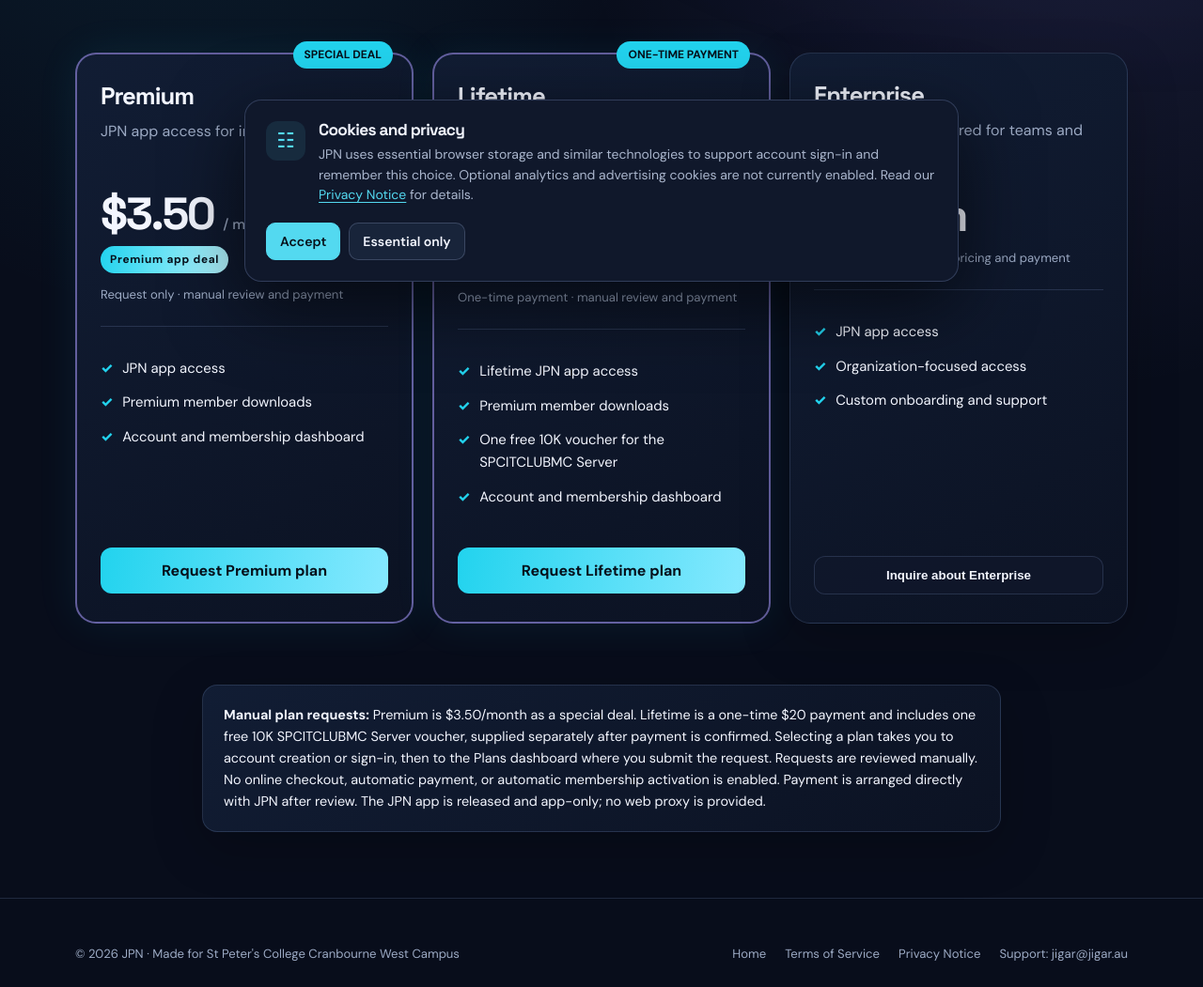
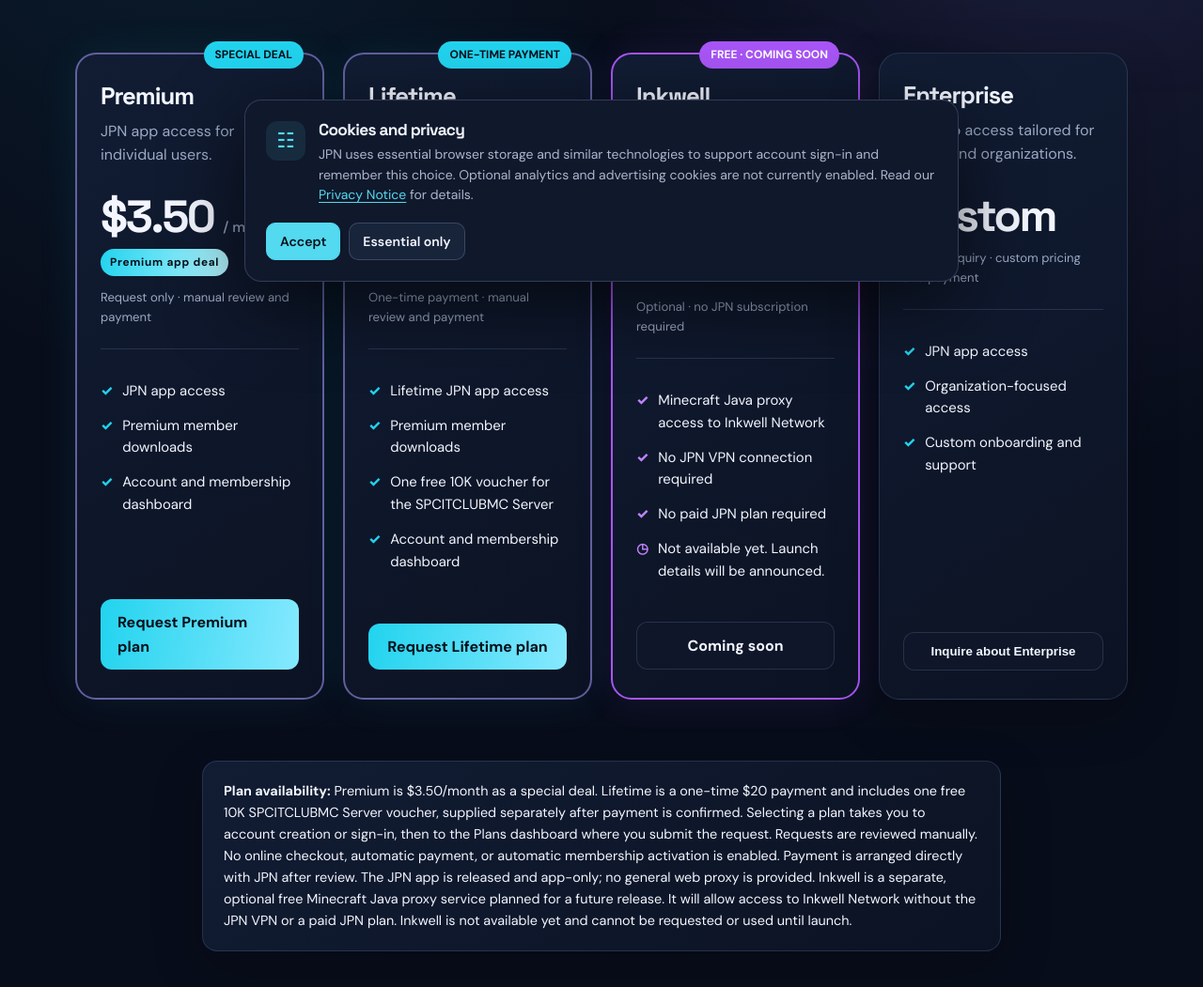
Before and after one commit to Jigar1234Nob/JPN, a plain HTML site: page docs/plans/index.html in a window 1280 px wide. Shown: the part 480-1531 px from the top of the page at 94% size. Drawn offline with Linux system fonts and the light colour scheme; a script that the page names is missing.

Commit message:
Add upcoming free Inkwell plan

```diff
--- a/docs/plans/index.html
+++ b/docs/plans/index.html
@@ -146,7 +146,7 @@
 
     .plans {
       display: grid;
-      grid-template-columns: repeat(3, minmax(0, 1fr));
+      grid-template-columns: repeat(4, minmax(0, 1fr));
       gap: 20px;
       align-items: stretch;
       padding: 25px 0 65px;
@@ -166,6 +166,17 @@
       border: 2px solid var(--cyan);
       box-shadow: 0 0 45px rgba(34,211,238,.08);
     }
+
+    .plan.inkwell {
+      border: 2px solid #a855f7;
+      background: linear-gradient(145deg, rgba(48,24,75,.96), rgba(20,14,39,.98));
+      box-shadow: 0 0 42px rgba(168,85,247,.10);
+    }
+    .inkwell .popular { background: #a855f7; color: #fff; }
+    .inkwell .price { color: #d8b4fe; }
+    .inkwell .yes, .inkwell .soon { color: #c084fc; }
+    .button.coming-soon { background: rgba(168,85,247,.14); border-color: rgba(192,132,252,.5); color: #e9d5ff; cursor: not-allowed; }
+    .button.coming-soon:hover { transform: none; border-color: rgba(192,132,252,.5); }
 
     .popular {
       position: absolute;
@@ -243,8 +254,8 @@
 
     @media (max-width: 850px) {
       .plans {
-        grid-template-columns: 1fr;
-        max-width: 520px;
+        grid-template-columns: repeat(2, minmax(0, 1fr));
+        max-width: 760px;
         margin: auto;
         gap: 25px;
       }
@@ -262,6 +273,7 @@
       .nav-links a { font-size: .82rem; }
       .nav-links .button { padding: 9px 10px; }
       .hero { padding-top: 65px; }
+      .plans { grid-template-columns: 1fr; max-width: 520px; }
     }
 
 .site-footer{width:100%;margin:0!important;margin-top:auto!important;padding:20px 0!important;border-top:1px solid var(--border,rgba(204,216,255,.15))!important;border-bottom:0!important;color:var(--muted,#9caac4);font-size:.82rem}
@@ -364,6 +376,22 @@
           <a class="button primary" href="/JPN/login/?mode=signup&amp;plan=lifetime">Request Lifetime plan</a>
         </article>
 
+        <article class="plan inkwell">
+          <span class="popular">FREE · COMING SOON</span>
+          <h2>Inkwell</h2>
+          <p class="description">A free Minecraft Java proxy for connecting to Inkwell Network without needing the JPN VPN.</p>
+          <div class="price">Free</div>
+          <div class="billing">Optional · no JPN subscription required</div>
+          <hr class="rule">
+          <ul class="features">
+            <li><span class="yes">✓</span><span>Minecraft Java proxy access to Inkwell Network</span></li>
+            <li><span class="yes">✓</span><span>No JPN VPN connection required</span></li>
+            <li><span class="yes">✓</span><span>No paid JPN plan required</span></li>
+            <li><span class="soon">◷</span><span>Not available yet. Launch details will be announced.</span></li>
+          </ul>
+          <span class="button coming-soon" aria-disabled="true">Coming soon</span>
+        </article>
+
         <article class="plan">
           <h2>Enterprise</h2>
           <p class="description">JPN app access tailored for teams and organizations.</p>
@@ -408,8 +436,8 @@
         </section>
       </div>
       <aside class="note">
-        <strong>Manual plan requests:</strong>
-        Premium is $3.50/month as a special deal. Lifetime is a one-time $20 payment and includes one free 10K SPCITCLUBMC Server voucher, supplied separately after payment is confirmed. Selecting a plan takes you to account creation or sign-in, then to the Plans dashboard where you submit the request. Requests are reviewed manually. No online checkout, automatic payment, or automatic membership activation is enabled. Payment is arranged directly with JPN after review. The JPN app is released and app-only; no web proxy is provided.
+        <strong>Plan availability:</strong>
+        Premium is $3.50/month as a special deal. Lifetime is a one-time $20 payment and includes one free 10K SPCITCLUBMC Server voucher, supplied separately after payment is confirmed. Selecting a plan takes you to account creation or sign-in, then to the Plans dashboard where you submit the request. Requests are reviewed manually. No online checkout, automatic payment, or automatic membership activation is enabled. Payment is arranged directly with JPN after review. The JPN app is released and app-only; no general web proxy is provided. Inkwell is a separate, optional free Minecraft Java proxy service planned for a future release. It will allow access to Inkwell Network without the JPN VPN or a paid JPN plan. Inkwell is not available yet and cannot be requested or used until launch.
       </aside>
     </section>
   </main>
```
